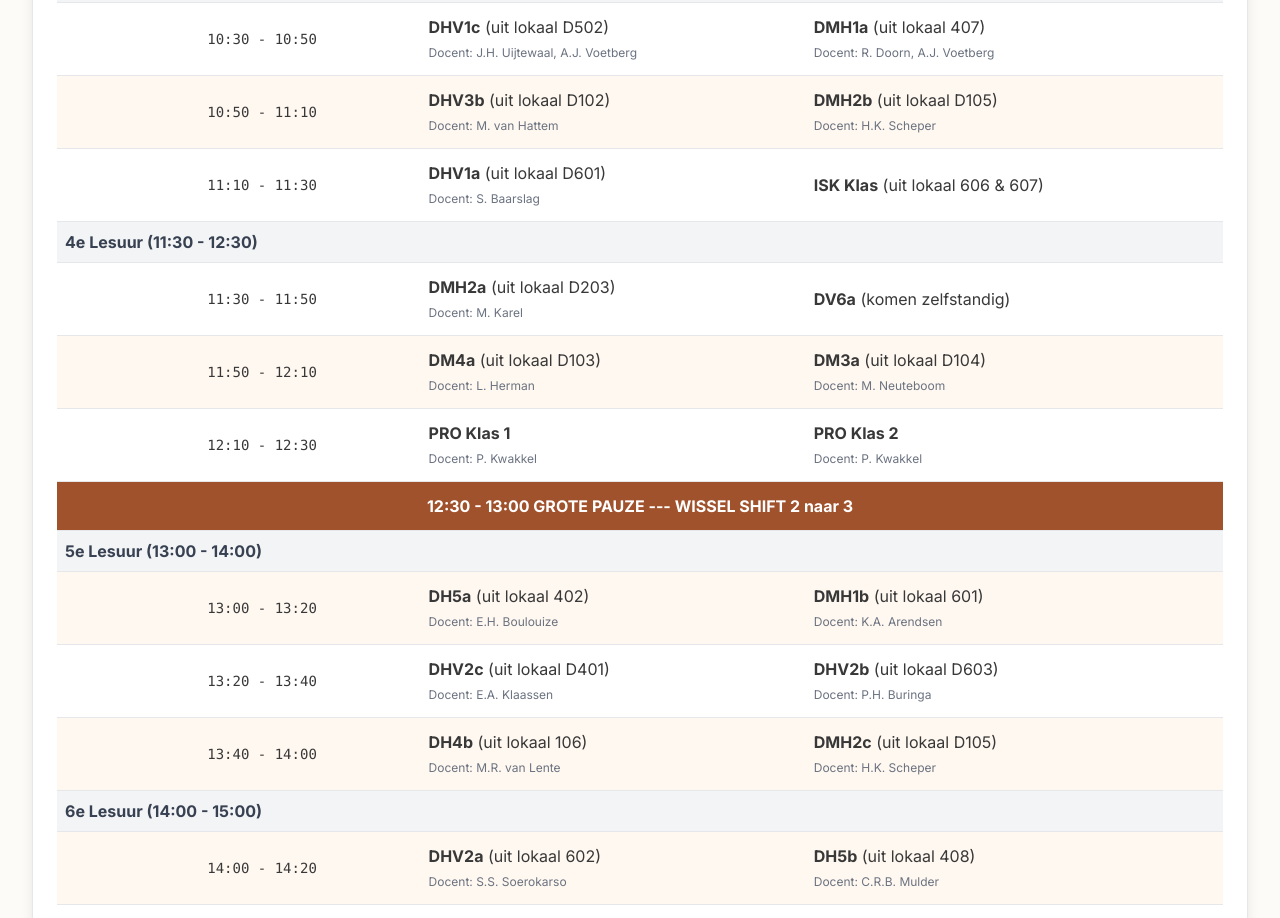
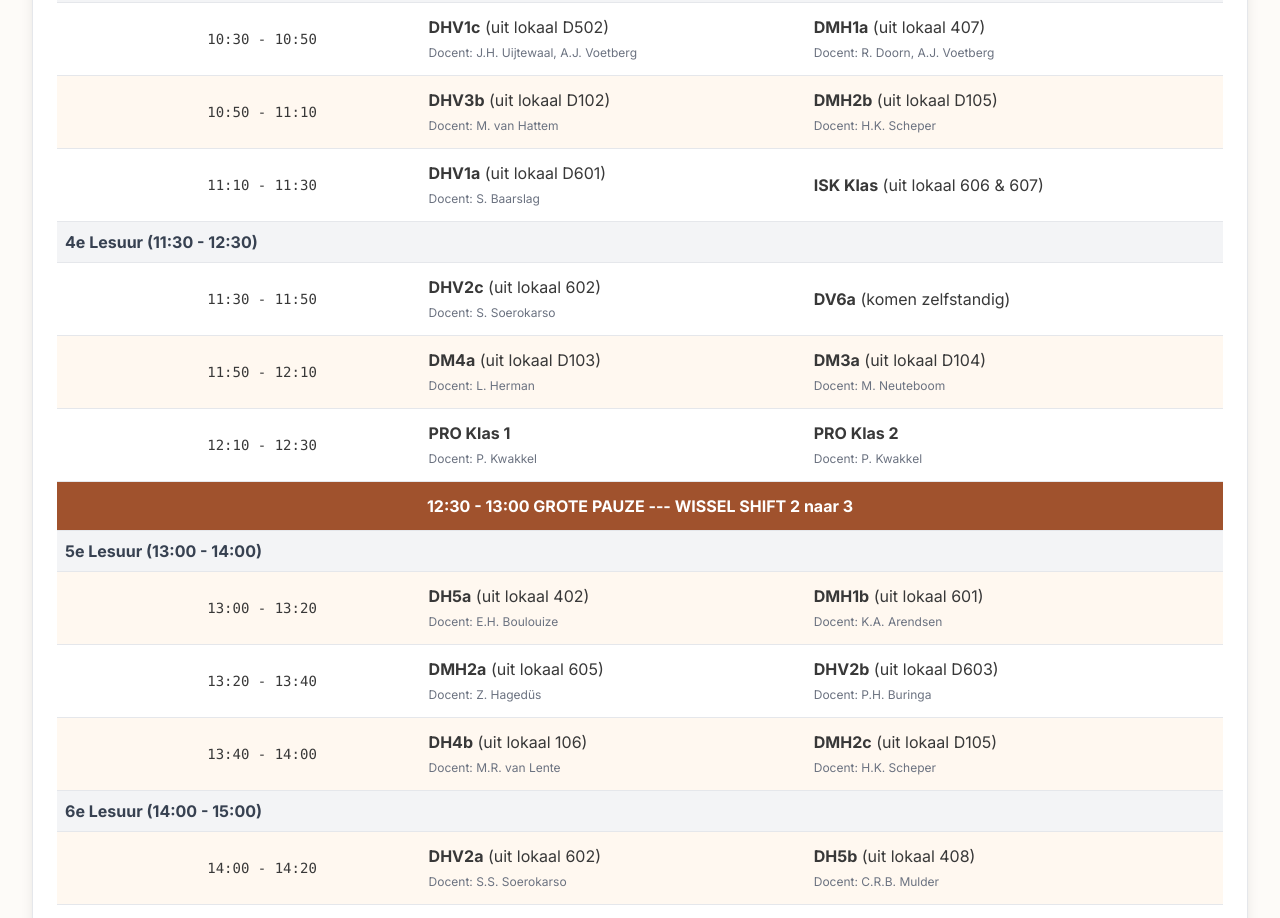
Before and after one commit to yorinvonder-sys/schoolverkiezingen, a plain HTML site: page index.html in a window 1280 px wide. Shown: the part 564-1482 px from the top of the page. Drawn offline with nearby package versions, Linux system fonts and the light colour scheme.

Commit message:
Update index.html

```diff
--- a/index.html
+++ b/index.html
@@ -95,7 +95,7 @@
                     <tr>
                         <td class="p-3"></td>
                         <td class="p-3 font-mono text-sm">11:30 - 11:50</td>
-                        <td class="p-3"><strong>DMH2a</strong> (uit lokaal D203)<br><span class="text-xs text-gray-500">Docent: M. Karel</span></td>
+                        <td class="p-3"><strong>DHV2c</strong> (uit lokaal 602)<br><span class="text-xs text-gray-500">Docent: S. Soerokarso</span></td>
                         <td class="p-3"><strong>DV6a</strong> (komen zelfstandig)</td>
                     </tr>
                     <tr>
@@ -123,7 +123,7 @@
                     <tr>
                         <td class="p-3"></td>
                         <td class="p-3 font-mono text-sm">13:20 - 13:40</td>
-                        <td class="p-3"><strong>DHV2c</strong> (uit lokaal D401)<br><span class="text-xs text-gray-500">Docent: E.A. Klaassen</span></td>
+                        <td class="p-3"><strong>DMH2a</strong> (uit lokaal 605)<br><span class="text-xs text-gray-500">Docent: Z. Hagedüs</span></td>
                         <td class="p-3"><strong>DHV2b</strong> (uit lokaal D603)<br><span class="text-xs text-gray-500">Docent: P.H. Buringa</span></td>
                     </tr>
                     <tr>
```
